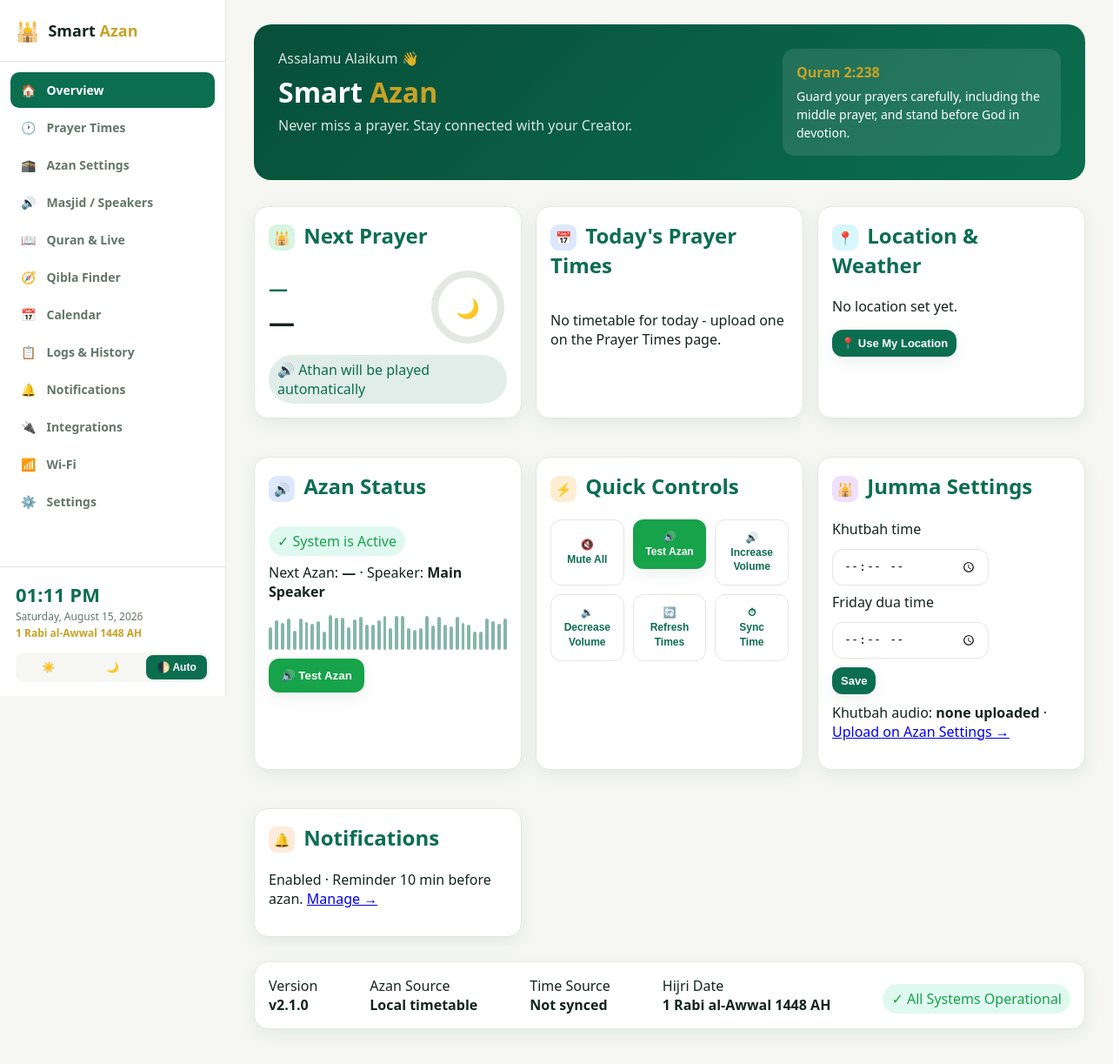
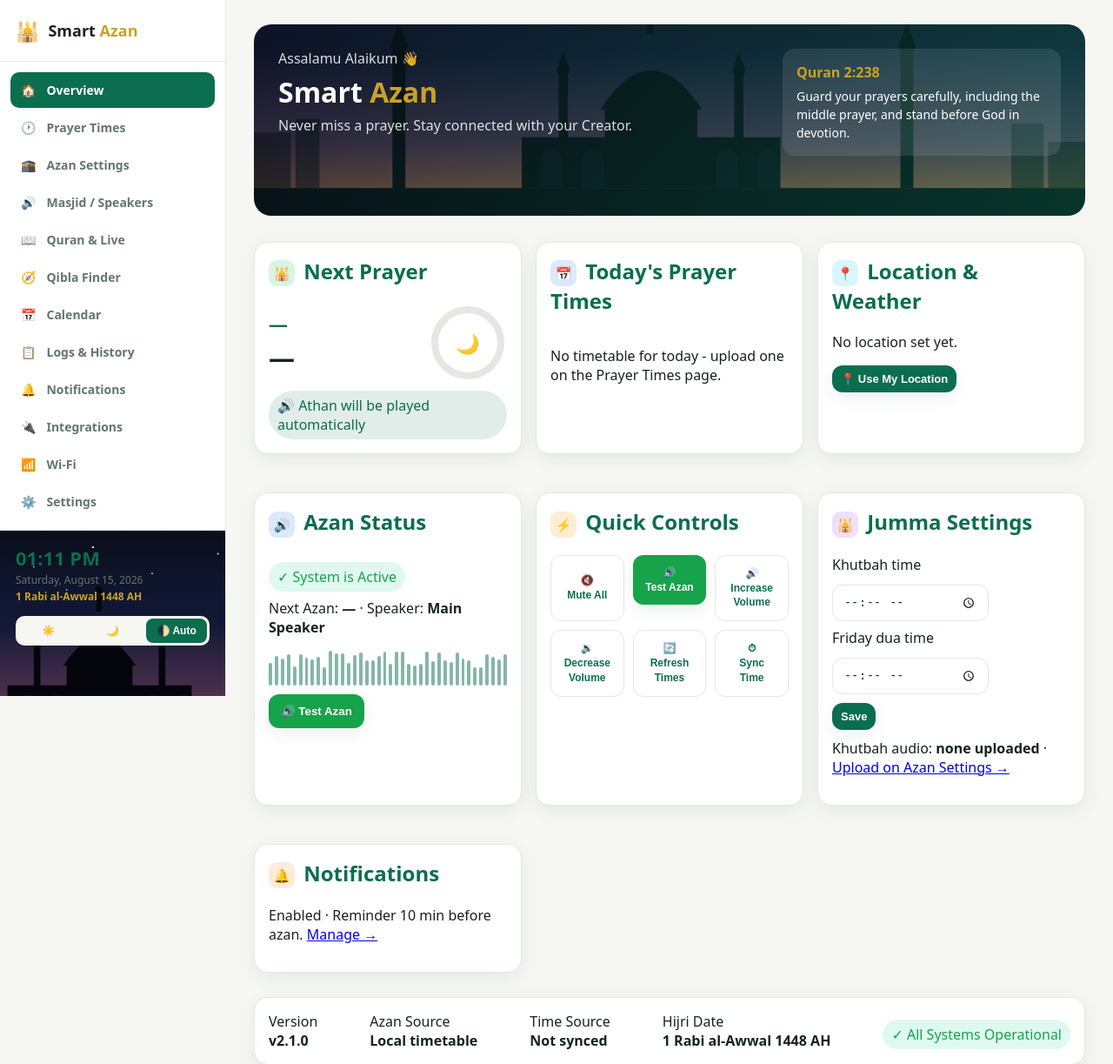
Before and after one commit to sharjeelkiyani/smart-azan, a Flask app: page / in a window 1280 px wide. Shown: the top 1223 px of the page at 87% size. Run offline with Flask 3, Linux system fonts and the light colour scheme.

Commit message:
Add mosque skyline illustration to hero banner and sidebar
Original SVG (dusk gradient sky, stars, crescent moon, dome/minaret
silhouette) rather than a sourced photo, so there's no licensing question
about it. Used as the Overview hero banner background and a subtle
sidebar footer backdrop, matching the reference mockup's visual style.

Co-Authored-By: Claude Sonnet 5 <noreply@anthropic.com>

```diff
--- a/static/css/mobile.css
+++ b/static/css/mobile.css
@@ -87,8 +87,12 @@ html, body {
   color: #fff;
 }
 .sidebar-footer {
-  padding: 16px 18px;
+  padding: 16px 18px 110px;
   border-top: 1px solid var(--border);
+  position: relative;
+  background: linear-gradient(0deg, rgba(0,0,0,.35), transparent 70%),
+              url('/static/img/mosque-skyline.svg') center bottom / cover no-repeat;
+  background-color: var(--bg);
 }
 .sidebar-clock { font-size: 22px; font-weight: 800; color: var(--primary); }
 .sidebar-date { font-size: 12px; color: var(--muted); margin-top: 2px; }
--- a/templates/overview.html
+++ b/templates/overview.html
@@ -153,7 +153,10 @@
 {% block body_extra %}
 <style>
   .hero-card {
-    background: linear-gradient(135deg, var(--primary-dark), var(--primary));
+    background:
+      linear-gradient(135deg, rgba(10,14,26,.55), rgba(11,110,79,.45)),
+      url('/static/img/mosque-skyline.svg') center bottom / cover no-repeat,
+      linear-gradient(135deg, var(--primary-dark), var(--primary));
     border-radius: 20px;
     padding: 28px;
     color: #fff;
@@ -163,6 +166,7 @@
     gap: 20px;
     flex-wrap: wrap;
     margin-bottom: 16px;
+    min-height: 220px;
   }
   .hero-greeting { opacity: .85; margin-bottom: 6px; }
   .hero-title { font-size: 32px; font-weight: 800; }
```
Also changed, not shown: static/img/mosque-skyline.svg (added).
